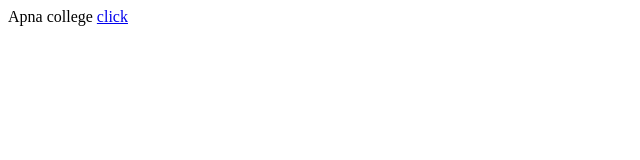
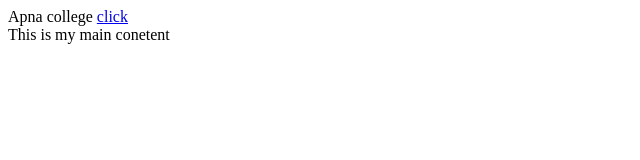
Before and after one commit to Poojitha368/mern-course, a plain HTML site: page demo.html in a window 1280 px wide. Shown: the whole page, without its empty margins (0-640 px from the left). Drawn offline with Linux system fonts and the light colour scheme.

Commit message:
main tag

```diff
--- a/demo.html
+++ b/demo.html
@@ -10,5 +10,9 @@
         Apna college
         <a href="www.apnacollege.com">click</a>
     </header>
+    <main>
+        This is my main conetent
+    </main>
+
 </body>
 </html>
```
